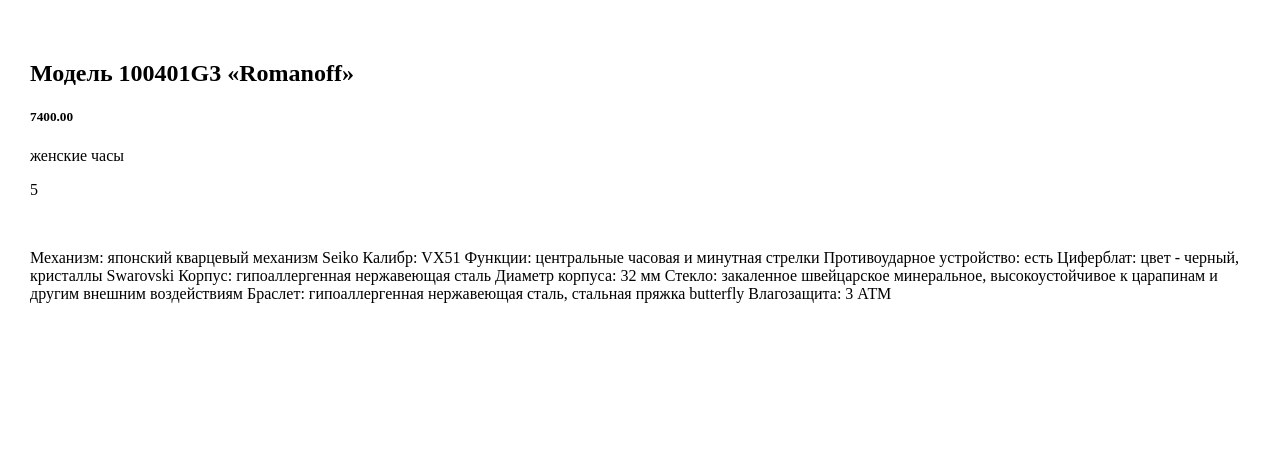
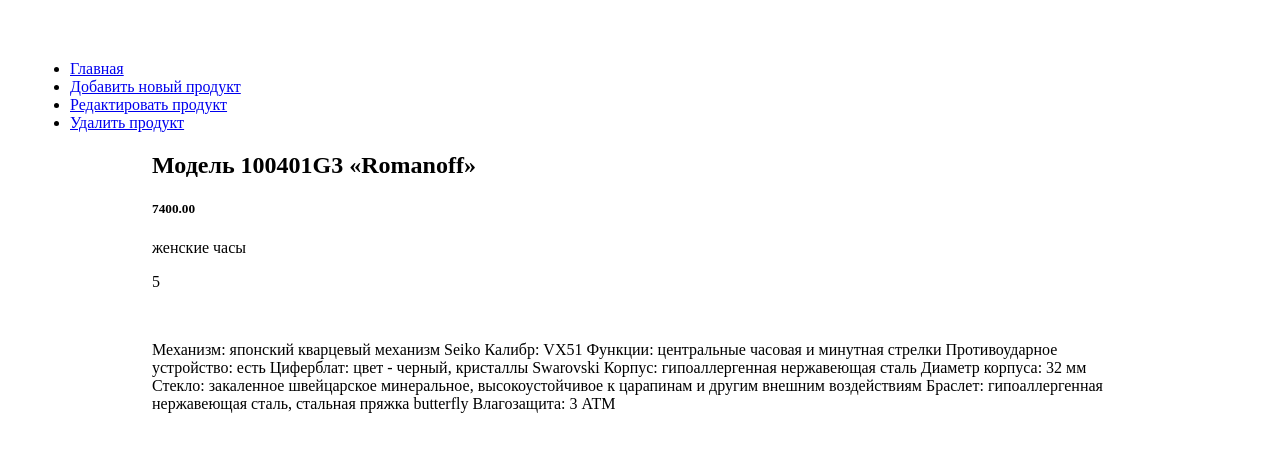
Before and after one commit to UuljanAitnazarova/watches_shop, a Django app: page /watches/1/ in a window 1280 px wide. Shown: the top 452 px of the page. Run offline with Django 3.2, Linux system fonts and the light colour scheme; data comes from the database, SQL or seed files in the repository.

Commit message:
Added navigation in all pages

```diff
--- a/source/watches/templates/base.html
+++ b/source/watches/templates/base.html
@@ -10,10 +10,20 @@
     <title>Document</title>
 </head>
 <body>
-    {% block page_header %}{% endblock page_header %}
+    <nav class="navbar">
+        <ul class="menu">
+            <li><a href='{% url "product_list" %}'>Главная</a></li>
+            {% block nav %}{% endblock nav %}
+        </ul>
+      </nav>
+
+    <div class='container'>
+        {% block page_header %}{% endblock page_header %}
 
         {% block content %}
         {% endblock content %}
+    </div>
+
 
 </body>
 </html>
--- a/source/watches/templates/product_create.html
+++ b/source/watches/templates/product_create.html
@@ -1,6 +1,6 @@
 {% extends 'base.html' %}
 
-{% block page_header %}Добавление нового продукта: {% endblock page_header %}
+{% block page_header %}<h2>Добавление нового продукта: </h2>{% endblock page_header %}
 
 
 {% block content %}
--- a/source/watches/templates/product_detail.html
+++ b/source/watches/templates/product_detail.html
@@ -1,4 +1,10 @@
 {% extends 'base.html' %}
+
+{% block nav %}
+<li><a href='{% url "product_create" %}'>Добавить новый продукт</a></li>
+<li><a href='{% url "product_update" product.id %}'>Редактировать продукт</a></li>
+<li><a href='{% url "product_delete" product.id %}'>Удалить продукт</a></li>
+{% endblock nav %}
 
 {% block page_header %}<h2>{{ product.name }}</h2>{% endblock page_header %}
 
--- a/source/watches/templates/product_list.html
+++ b/source/watches/templates/product_list.html
@@ -1,9 +1,10 @@
 {% extends 'base.html' %}
 
-{% block page_header %} <h1 class='main-page-header'>Часы Romanoff </h1>{% endblock page_header%}
+
+{% block nav %}<li><a href='{% url "product_create" %}'>Добавить новый продукт</a></li>{% endblock nav %}
 
 
-
+{% block page_header %} <h1 class='main-page-header'>Часы Romanoff </h1>{% endblock page_header%}
 
 {% block content %}
 
--- a/source/watches/templates/product_update.html
+++ b/source/watches/templates/product_update.html
@@ -1,4 +1,8 @@
 {% extends 'base.html' %}
+
+{% block nav %}<li><a href='{% url "product_detail" product.id %}'>Вернуться к просмотру продукта</a></li>{% endblock nav %}
+
+{% block page_header %}Редактирование часов "{{product.name}}"{% endblock page_header %}
 
 {% block content %}
 <form action="{% url 'product_update' product.id %}" method='post'>
```
